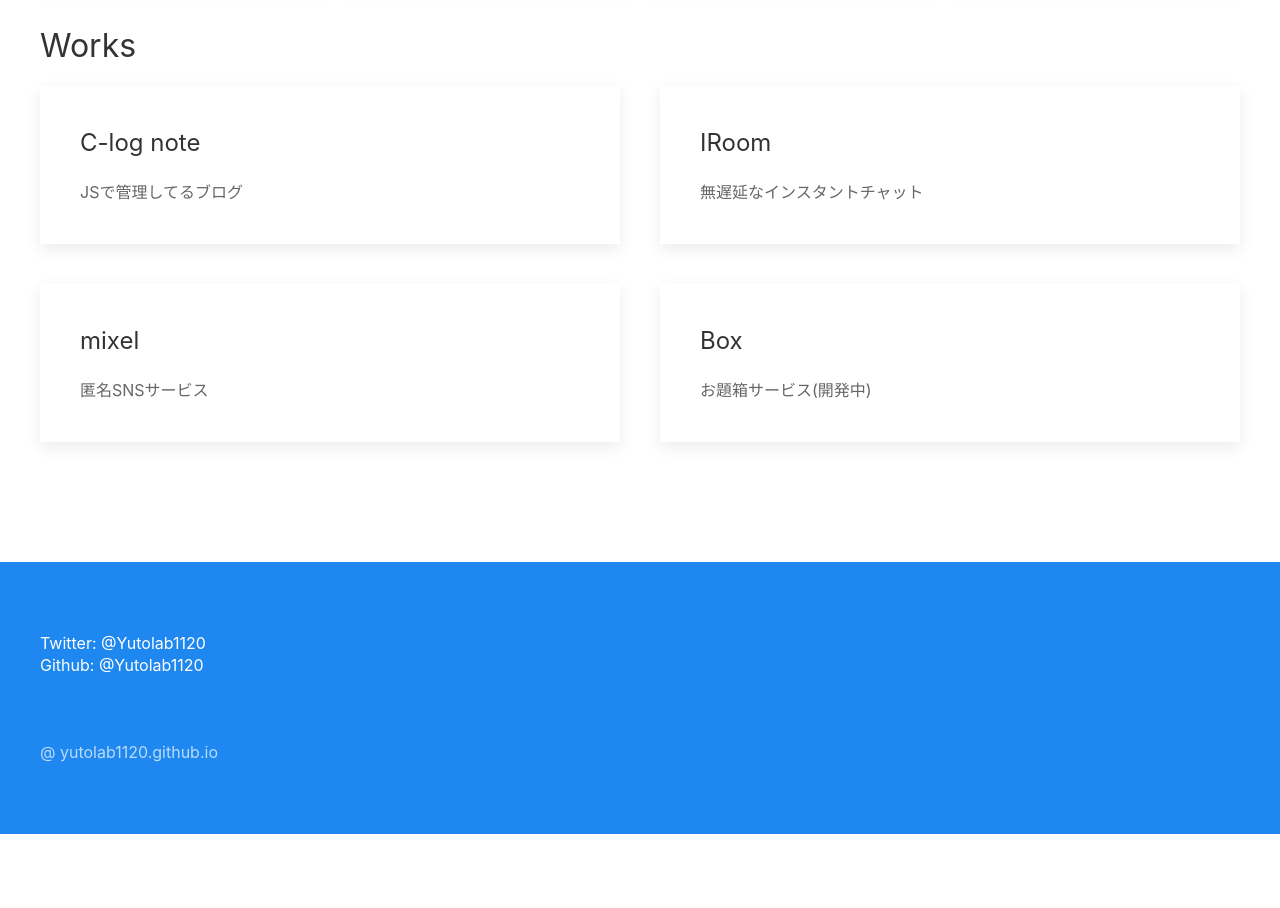
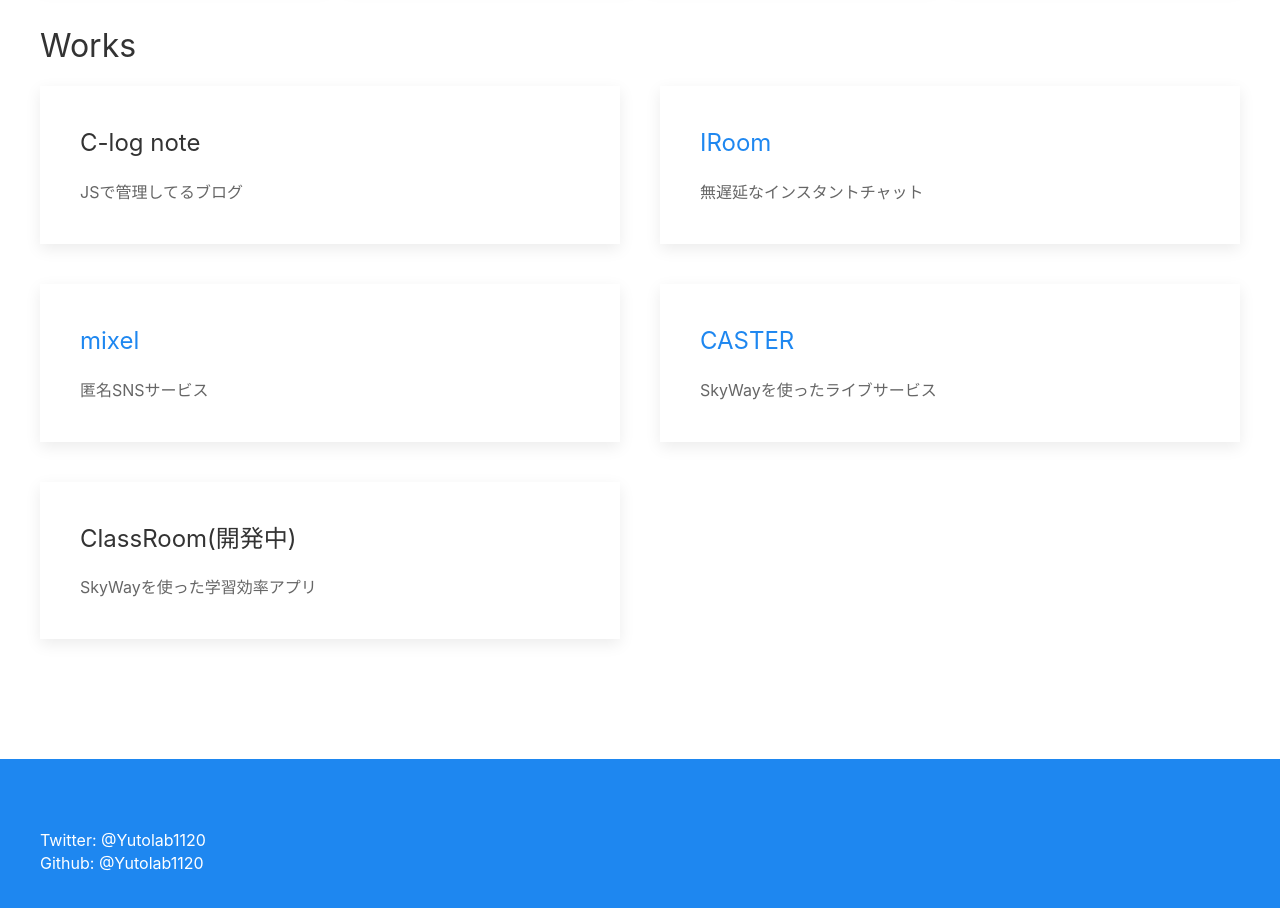
Before and after one commit to YuToLab1120/YuToLab1120.github.io, a plain HTML site: page index.html in a window 1280 px wide. Shown: the part 780-1688 px from the top of the page. Before the commit the page ends 1614 px from the top, so only its background shows below. Drawn offline with nearby package versions, Linux system fonts and the light colour scheme.

Commit message:
Update index.html

```diff
--- a/index.html
+++ b/index.html
@@ -85,20 +85,26 @@
                     </div>
                     <div>
                         <div class="uk-card uk-card-default uk-card-hover uk-card-body">
-                            <h3 class="uk-card-title">IRoom</h3>
+                            <h3 class="uk-card-title"><a href="https://iroom.glitch.me/">IRoom</a></h3>
                             <p>無遅延なインスタントチャット</p>
                         </div>
                     </div>
                     <div>
                         <div class="uk-card uk-card-default uk-card-hover uk-card-body">
-                            <h3 class="uk-card-title">mixel</h3>
+                            <h3 class="uk-card-title"><a href="https://mixel.glitch.me/">mixel</a></h3>
                             <p>匿名SNSサービス</p>
                         </div>
                     </div>
                     <div>
                         <div class="uk-card uk-card-default uk-card-hover uk-card-body">
-                            <h3 class="uk-card-title">Box</h3>
-                            <p>お題箱サービス(開発中)</p>
+                            <h3 class="uk-card-title"><a href="https://caster-jp.glitch.me/front">CASTER</a></h3>
+                            <p>SkyWayを使ったライブサービス</p>
+                        </div>
+                    </div>
+                    <div>
+                        <div class="uk-card uk-card-default uk-card-hover uk-card-body">
+                            <h3 class="uk-card-title">ClassRoom(開発中)</h3>
+                            <p>SkyWayを使った学習効率アプリ</p>
                         </div>
                     </div>
                 </div>
```
